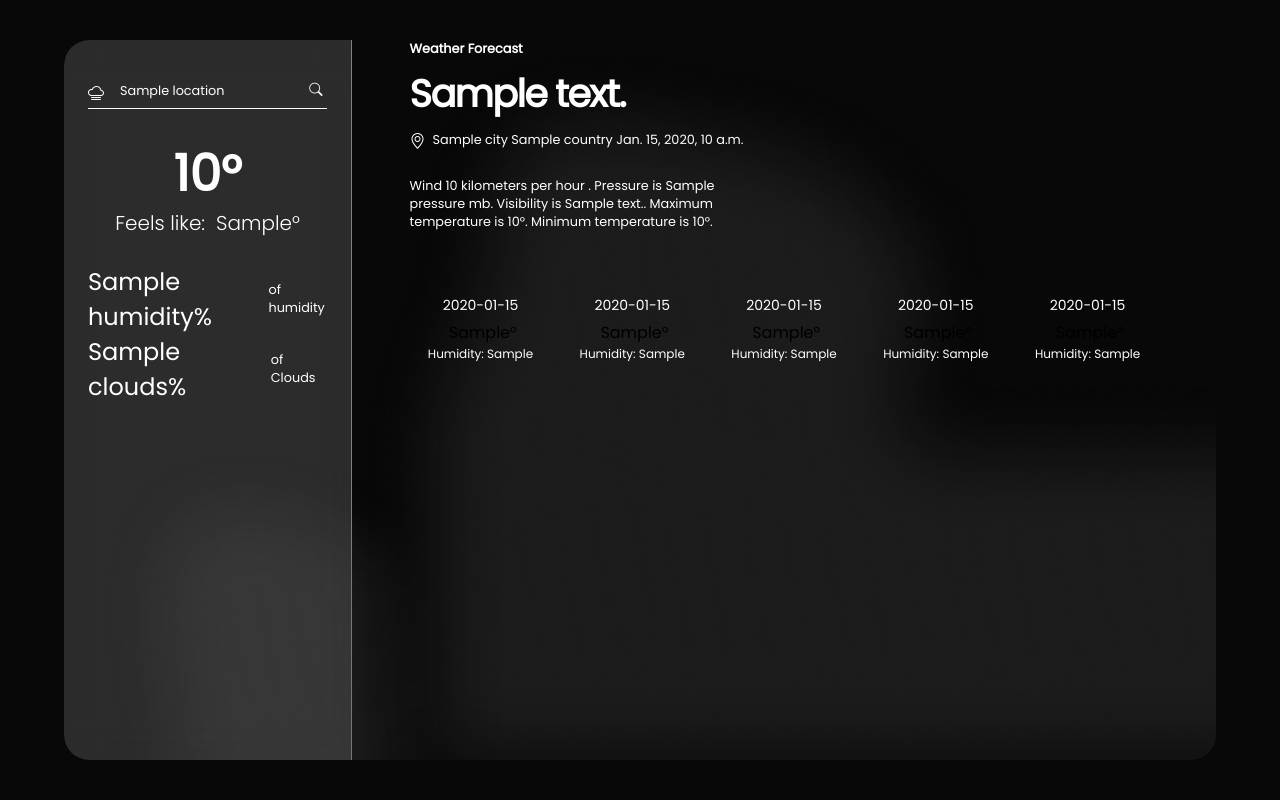
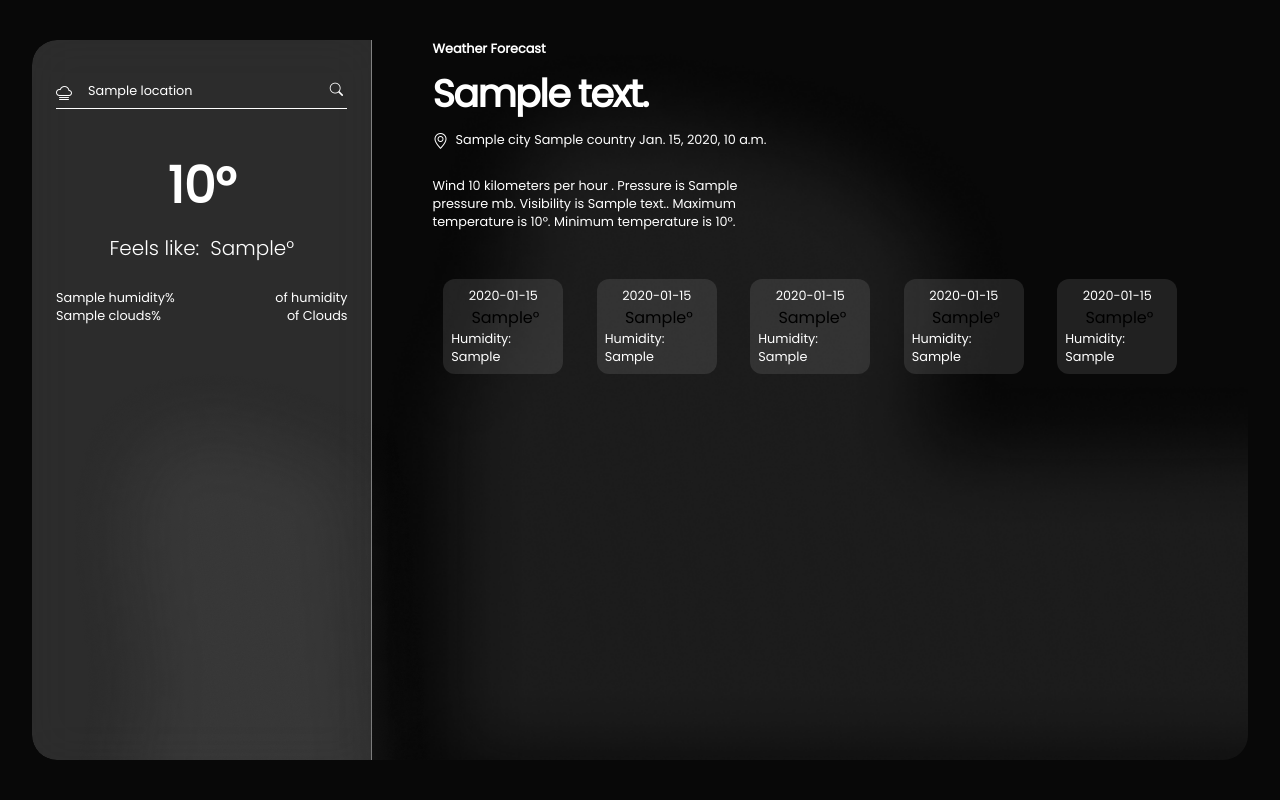
Before and after one commit to amanntripathii/WeatherForecast, a Django app: template weatherProject/forecast/templates/weather.html in a window 1280 px wide. Run offline with Django 5.2, Linux system fonts and the light colour scheme; the template is opened without the code that fills it: most values are stand-ins (such as "Sample title", 1, 10 or a date in 2020).

Commit message:
Improved responsive layout and forecast display

```diff
--- a/weatherProject/forecast/static/css/styles.css
+++ b/weatherProject/forecast/static/css/styles.css
@@ -14,21 +14,22 @@ body {
   display: flex;
   align-items: center;
   justify-content: center;
-  height: 100vh;
-  width: 100vw;
-  overflow: hidden;
+  min-height: 100vh;
+  width: 100%;
+  overflow-x: hidden;
 }
 
 main {
   position: relative;
   display: flex;
-  align-items: flex-end;
+  flex-direction: row;
+  align-items: flex-start;
   justify-content: space-between;
   margin: 0 auto;
   height: 90vh;
   max-height: 800px;
-  width: 90vw;
-  max-width: 1200px;
+  width: 95vw;
+  max-width: 1400px;
 
   background-repeat: no-repeat;
   background-size: cover;
@@ -38,80 +39,46 @@ main {
   overflow: hidden;
 }
 
-/* Weather background classes */
-main.clouds {
-  background-image: url("../img/cloudy.jpeg");
-}
-main.sunny {
-  background-image: url("../img/sunny.jpeg");
-}
-main.overcast {
-  background-image: url("../img/overcast.jpeg");
-}
+/* Weather backgrounds */
+main.clouds { background-image: url("../img/cloudy.jpeg"); }
+main.sunny { background-image: url("../img/sunny.jpeg"); }
+main.overcast { background-image: url("../img/overcast.jpeg"); }
 main.mist,
 main.Mist,
 main.haze,
-main.smoke {
-  background-image: url("../img/mist.jpeg");
-}
-main.rain {
-  background-image: url("../img/rain.jpeg");
-}
-main.snow {
-  background-image: url("../img/snow.jpeg");
-}
-main.sleet {
-  background-image: url("../img/sleet.jpeg");
-}
-main.drizzle {
-  background-image: url("../img/drizzle.jpeg");
-}
+main.smoke { background-image: url("../img/mist.jpeg"); }
+main.rain { background-image: url("../img/rain.jpeg"); }
+main.snow { background-image: url("../img/snow.jpeg"); }
+main.sleet { background-image: url("../img/sleet.jpeg"); }
+main.drizzle { background-image: url("../img/drizzle.jpeg"); }
 main.thunder,
-main.thundery {
-  background-image: url("../img/thunder.jpeg");
-}
-main.blizzard {
-  background-image: url("../img/blizzard.jpeg");
-}
-main.fog {
-  background-image: url("../img/fog.jpeg");
-}
-main.ice {
-  background-image: url("../img/ice.jpeg");
-}
-main.shower {
-  background-image: url("../img/shower.jpeg");
-}
-main.showers {
-  background-image: url("../img/showers.jpeg");
-}
-main.clear {
-  background-image: url("../img/clear.jpeg");
-}
+main.thundery { background-image: url("../img/thunder.jpeg"); }
+main.blizzard { background-image: url("../img/blizzard.jpeg"); }
+main.fog { background-image: url("../img/fog.jpeg"); }
+main.ice { background-image: url("../img/ice.jpeg"); }
+main.shower { background-image: url("../img/shower.jpeg"); }
+main.showers { background-image: url("../img/showers.jpeg"); }
+main.clear { background-image: url("../img/clear.jpeg"); }
 
 .side-container {
   align-items: center;
-  width: 25%;
-  min-width: 200px;
-  max-width: 300px;
+  width: 28%;
+  min-width: 250px;
   padding: 2.5rem 1.5rem;
   height: 100%;
-
   border-right: 1px solid rgba(255, 255, 255, 0.4);
   background: rgba(255, 255, 255, 0.15);
   backdrop-filter: blur(22.5px);
 }
 
-/* Input */
+/* Search */
 .search-container {
   width: 100%;
   padding-bottom: 6px;
   margin-bottom: clamp(20px, 5vh, 55px);
-
   display: flex;
   align-items: center;
   justify-content: center;
-
   border-bottom: 1px solid #ffffff;
 }
 
@@ -123,84 +90,60 @@ main.clear {
   color: rgba(255, 255, 255, 1);
   font-size: clamp(12px, 1vw, 13px);
 }
-
 .geo-input::placeholder {
   color: rgba(255, 255, 255, 0.5);
 }
-
 .search-button {
   border: none;
   background: transparent;
-  -webkit-animation: none;
   height: 22px;
   cursor: pointer;
 }
 
-/* Day Stats */
+/* Left stats */
 .day-stats {
   width: 100%;
   display: flex;
   flex-direction: column;
   align-items: center;
   margin-bottom: clamp(30px, 5vh, 60px);
-  z-index: 2;
 }
-
 .day-stats__temperature {
   color: #fff;
   font-size: clamp(30px, 5vw, 50px);
-  line-height: 100%;
 }
-
-.day-stats__temperature_value {
-  line-height: 100%;
-}
-
 .day-stats__feelslike {
   color: #fff;
   font-size: clamp(16px, 2vw, 20px);
   font-weight: 300;
-  margin-bottom: 6px;
-  margin-top: 9px;
+  margin: 9px 0 6px 0;
 }
-
 .day-stats_conditions {
   display: flex;
   flex-direction: column;
-  align-items: center;
+  width: 100%;
   list-style: none;
-  width: 100%;
   margin-top: 20px;
 }
-
 .day-stats_conditions li {
   display: flex;
-  flex-direction: row;
-  align-items: center;
   justify-content: space-between;
   width: 100%;
 }
-
-.day-stats_condition {
-  color: #fff;
-  font-size: clamp(18px, 2.5vw, 24px);
-  line-height: 100%;
-}
-
+.day-stats_condition,
 .day-stats__condition_text {
   color: #fff;
   font-size: clamp(11px, 1vw, 13px);
 }
 
-/*Main Container*/
+/* Right box */
 .main-container {
   position: relative;
-  width: 75%;
+  width: 72%;
   height: 100%;
   display: flex;
   flex-direction: column;
-  align-items: flex-start;
-  padding: 0 clamp(20px, 5%, 75px);
+  padding: 0 clamp(20px, 5%, 60px);
   background-image: url("../img/main-blur.png");
   background-size: cover;
 }
@@ -210,7 +153,6 @@ main.clear {
   color: #fff;
   font-size: clamp(11px, 1vw, 13px);
 }
-
 .weather__primary-title {
   margin-bottom: 16px;
   color: #fff;
@@ -218,66 +160,54 @@ main.clear {
   line-height: 100%;
   letter-spacing: -1.5px;
 }
-
 .weather__location {
   display: flex;
   align-items: center;
   margin-bottom: 26px;
 }
-
 .location-icon {
   margin-right: 8px;
   margin-bottom: 7px;
 }
-
 .weather__location-text {
   color: #fff;
   font-size: clamp(11px, 1vw, 13px);
 }
-
 .weather__primary-stats {
   width: 100%;
   max-width: 360px;
   color: #fff;
   font-size: clamp(11px, 1vw, 13px);
-  margin-bottom: clamp(40px, 8vh, 80px);
+  margin-bottom: clamp(30px, 6vh, 60px);
 }
 
-/*Forecast Stats*/
+/* Forecast */
 .forecast {
   display: flex;
-  justify-content: space-between;
+  flex-wrap: wrap;
+  justify-content: space-around;
+  gap: 12px;
   width: 100%;
   list-style: none;
-  flex-wrap: wrap;
-  gap: 10px;
 }
-
 .forecast-item {
+  flex: 0 1 120px;
   display: flex;
   flex-direction: column;
   align-items: center;
-  flex: 1;
-  min-width: 80px;
+  background: rgba(255, 255, 255, 0.1);
+  border-radius: 12px;
+  padding: 8px;
 }
-
-.forecast-time {
-  color: #fff;
-  font-size: clamp(12px, 1.2vw, 14px);
-  margin-bottom: 4px;
-}
-
+.forecast-time,
 .forecastWindText {
   color: #fff;
-  font-size: clamp(10px, 1vw, 12px);
-  margin-bottom: 10px;
+  font-size: clamp(10px, 1vw, 13px);
 }
-
 .forecast-temperature {
   color: #fff;
-  font-size: clamp(24px, 3vw, 40px);
+  font-size: clamp(22px, 2.5vw, 36px);
   font-weight: 300;
-  line-height: 100%;
 }
 
 #chart {
@@ -285,27 +215,24 @@ main.clear {
   width: 100%;
 }
 
-/* Media Queries */
+/* Mobile Responsive */
 @media (max-width: 768px) {
   main {
     flex-direction: column;
-    height: 95vh;
+    height: auto;
     width: 95vw;
   }
 
-  .side-container {
+  .side-container,
+  .main-container {
     width: 100%;
-    max-width: 100%;
     height: auto;
     padding: 1.5rem;
-    border-right: none;
-    border-bottom: 1px solid rgba(255, 255, 255, 0.4);
+    border: none;
   }
 
-  .main-container {
-    width: 100%;
-    height: 70%;
-    padding: 1.5rem;
+  .side-container {
+    border-bottom: 1px solid rgba(255, 255, 255, 0.3);
   }
 
   .forecast {
@@ -313,15 +240,14 @@ main.clear {
   }
 
   .forecast-item {
-    min-width: 60px;
+    min-width: 70px;
   }
 }
 
 @media (max-width: 480px) {
   .forecast-item {
-    min-width: 50px;
+    min-width: 60px;
   }
-
   .weather__primary-stats {
     margin-bottom: 20px;
   }
```
